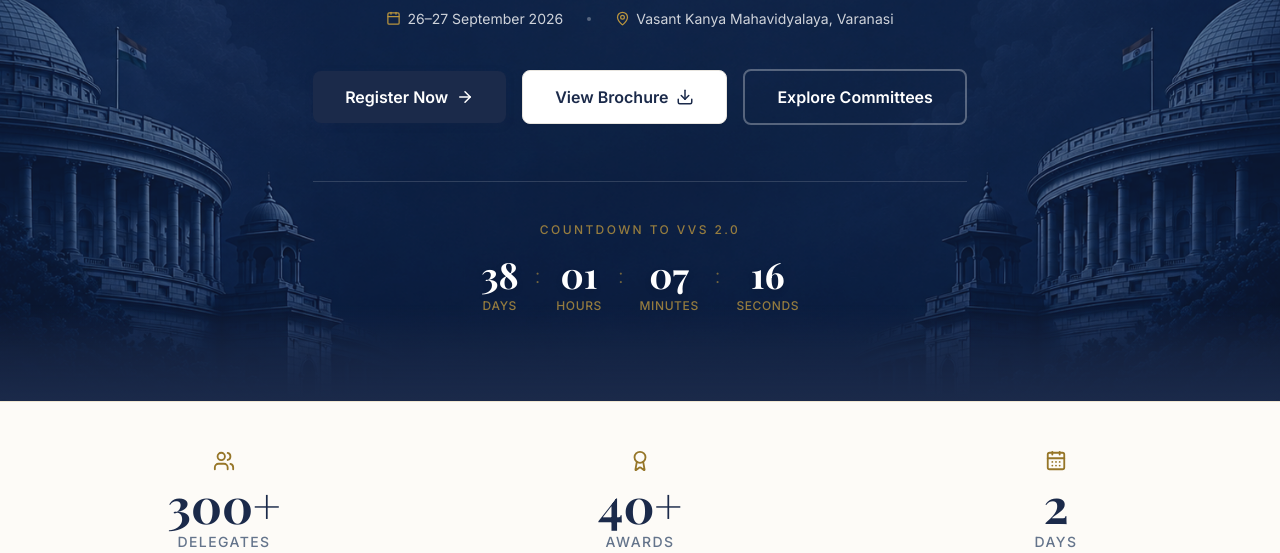
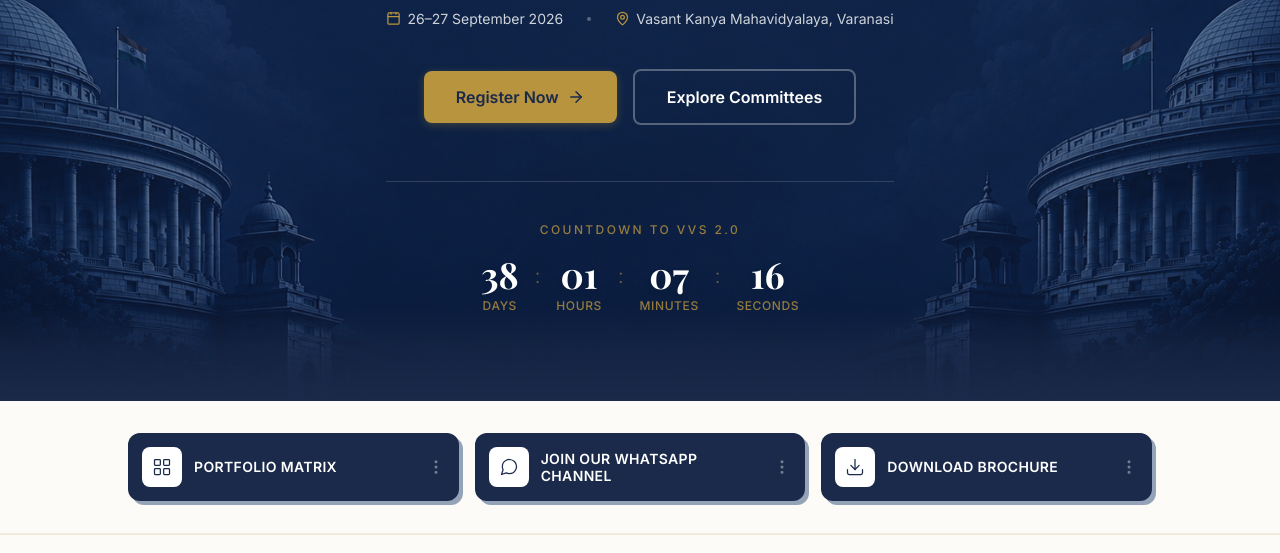
Before and after one commit to sameer2028/vvs, a React (Vite) app in the folder client/: page / in a window 1280 px wide. Shown: the part 399-952 px from the top of the page. Built offline with nearby package versions, Linux system fonts and the light colour scheme; no server answers; a web font is replaced by a local one.

Commit message:
feat(home): add horizontal quick links section and update register CTA button

```diff
--- a/client/src/components/home/HeroSection.jsx
+++ b/client/src/components/home/HeroSection.jsx
@@ -151,13 +151,9 @@ export default function HeroSection() {
               transition={{ duration: 0.6, delay: 0.6 }}
               className="mt-10 flex flex-col sm:flex-row items-center justify-center gap-4"
             >
-              <Button to="/register" size="lg" variant="primary" id="hero-register-btn">
+              <Button to="/register" size="lg" variant="gold" className="font-bold" id="hero-register-btn">
                 Register Now
                 <ArrowRight size={18} />
-              </Button>
-              <Button href="/brochure.pdf" target="_blank" rel="noopener noreferrer" size="lg" variant="secondary" id="hero-brochure-btn">
-                View Brochure
-                <Download size={18} />
               </Button>
               <Button to="/committees" size="lg" variant="outline" className="border-white/30 text-white hover:bg-white/10" id="hero-explore-btn">
                 Explore Committees
--- /dev/null
+++ b/client/src/components/home/QuickLinksSection.jsx
@@ -0,0 +1,61 @@
+import React from 'react';
+import {
+  LayoutGrid,
+  Download,
+  MoreVertical
+} from 'lucide-react';
+import { WhatsAppIcon } from '../common/SocialIcons';
+
+const mainLinks = [
+  {
+    title: 'PORTFOLIO MATRIX',
+    url: 'https://docs.google.com/spreadsheets/d/1_MfLKeuOTyJ7o6DvlhX7PX2uVqy_yCWT--sLlqufl84/edit?gid=0#gid=0',
+    icon: LayoutGrid
+  },
+  {
+    title: 'Join our WhatsApp Channel',
+    url: 'https://www.whatsapp.com/channel/0029VbBYYvMLCoX1fkEsGC40',
+    icon: WhatsAppIcon
+  },
+  {
+    title: 'Download Brochure',
+    url: '/brochure.pdf',
+    icon: Download
+  }
+];
+
+export default function QuickLinksSection() {
+  return (
+    <section className="py-8 bg-ivory border-b border-border-light/60">
+      <div className="container-wide px-4 sm:px-6 lg:px-8 mx-auto">
+        {/* Links arranged horizontally */}
+        <div className="grid grid-cols-1 md:grid-cols-3 gap-4 max-w-5xl mx-auto">
+          {mainLinks.map((link, index) => {
+            const IconComponent = link.icon;
+            return (
+              <a
+                key={index}
+                href={link.url}
+                target="_blank"
+                rel="noopener noreferrer"
+                className="flex items-center p-3.5 bg-navy text-white rounded-xl shadow-[4px_4px_0px_0px_#94a3b8] transition-all hover:-translate-y-1 hover:shadow-[6px_6px_0px_0px_#94a3b8]"
+              >
+                <div className="flex-shrink-0 w-10 h-10 bg-white text-navy flex items-center justify-center rounded-lg">
+                  <IconComponent size={20} strokeWidth={1.5} />
+                </div>
+                <div className="flex-grow px-3 text-left">
+                  <span className="font-semibold text-xs sm:text-sm tracking-wide uppercase leading-tight block">
+                    {link.title}
+                  </span>
+                </div>
+                <div className="flex-shrink-0 text-white/40">
+                  <MoreVertical size={18} />
+                </div>
+              </a>
+            );
+          })}
+        </div>
+      </div>
+    </section>
+  );
+}
--- a/client/src/components/layout/Footer.jsx
+++ b/client/src/components/layout/Footer.jsx
@@ -1,6 +1,6 @@
 import { Link } from 'react-router-dom';
 import { Mail, Phone, MapPin, ArrowUpRight } from 'lucide-react';
-import { InstagramIcon as Instagram } from '../common/SocialIcons';
+import { InstagramIcon as Instagram, WhatsAppIcon } from '../common/SocialIcons';
 import logoImage from '../../assets/favicon.png';
 
 const quickLinks = [
@@ -58,6 +58,26 @@ export default function Footer() {
                 id="footer-email"
               >
                 <Mail size={18} />
+              </a>
+              <a
+                href="https://wa.me/917985444391"
+                target="_blank"
+                rel="noopener noreferrer"
+                className="w-10 h-10 rounded-lg bg-white/10 flex items-center justify-center
+                  hover:bg-gold/20 hover:text-gold transition-all duration-200"
+                aria-label="WhatsApp"
+                id="footer-whatsapp"
+              >
+                <WhatsAppIcon size={18} />
+              </a>
+              <a
+                href="tel:+917985444391"
+                className="w-10 h-10 rounded-lg bg-white/10 flex items-center justify-center
+                  hover:bg-gold/20 hover:text-gold transition-all duration-200"
+                aria-label="Phone"
+                id="footer-phone"
+              >
+                <Phone size={18} />
               </a>
             </div>
           </div>
--- a/client/src/pages/public/HomePage.jsx
+++ b/client/src/pages/public/HomePage.jsx
@@ -1,4 +1,5 @@
 import HeroSection from '../../components/home/HeroSection';
+import QuickLinksSection from '../../components/home/QuickLinksSection';
 import StatsBar from '../../components/home/StatsBar';
 import AboutSection from '../../components/home/AboutSection';
 import CommitteePreview from '../../components/home/CommitteePreview';
@@ -11,6 +12,7 @@ export default function HomePage() {
   return (
     <>
       <HeroSection />
+      <QuickLinksSection />
       <StatsBar />
       <AboutSection />
       <CommitteePreview />
```
